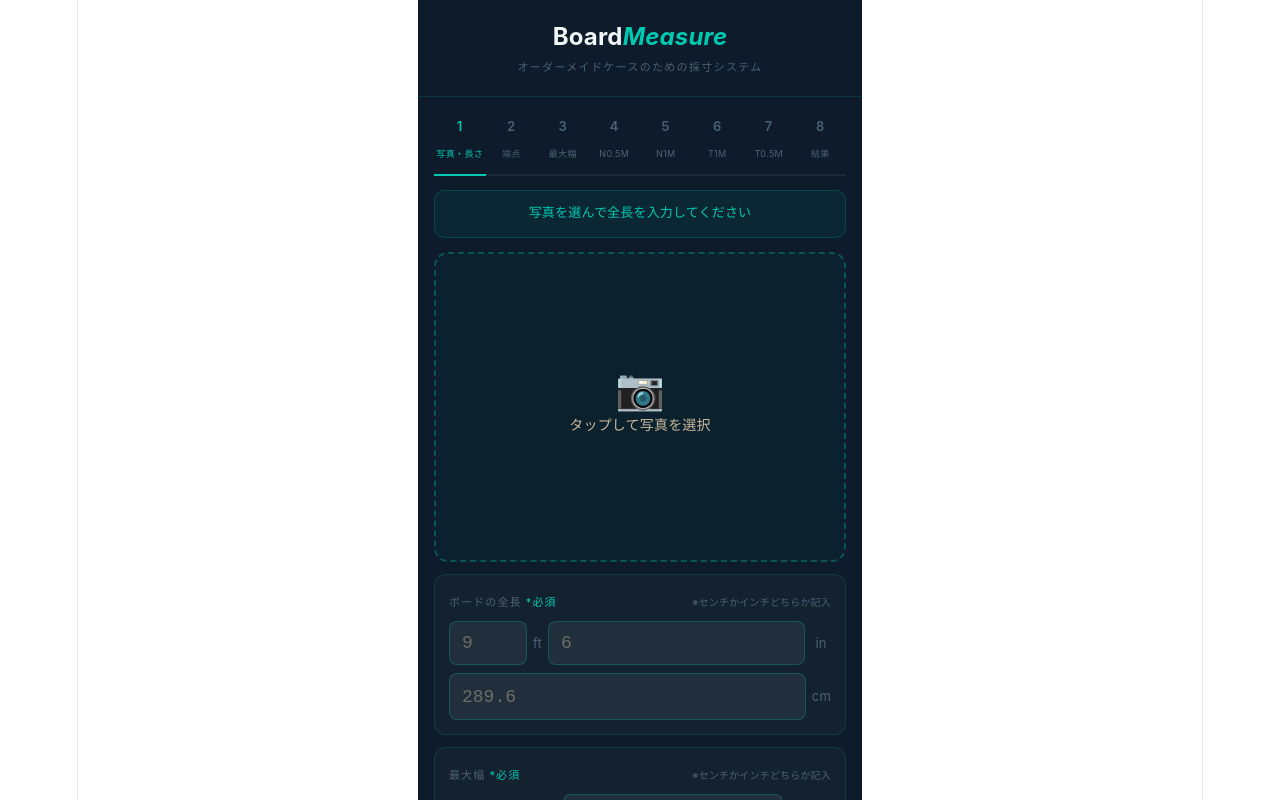
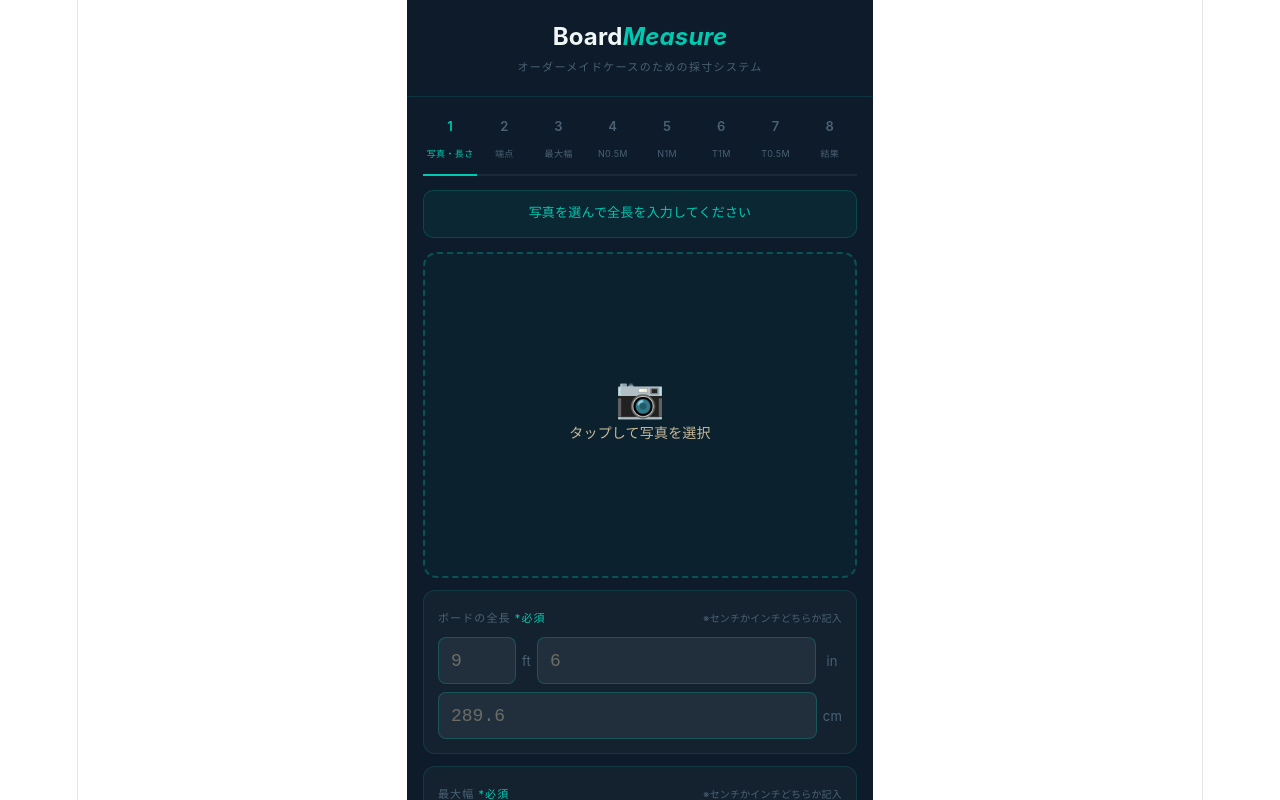
Before and after one commit to Kc1r01/surfboard-measure, a React (Vite) app: page / in a window 1280 px wide. Shown: the top 800 px of the page. Built offline with nearby package versions, Linux system fonts and the light colour scheme.

Commit message:
Add pin tail / tail width feature (steps 7-9)

```diff
--- a/src/App.jsx
+++ b/src/App.jsx
@@ -241,9 +241,6 @@ export default function App() {
   useEffect(()=>{
     const meta = document.querySelector('meta[name="viewport"]');
     if (meta) meta.setAttribute('content','width=device-width, initial-scale=1, maximum-scale=1, user-scalable=no');
-    return ()=>{
-      if (meta) meta.setAttribute('content','width=device-width, initial-scale=1');
-    };
   },[]);
 
   useEffect(() => {
@@ -526,9 +523,9 @@ export default function App() {
             {/* 両行を同じ幅のwrapperに入れてcm行の右端にft/in行を揃える */}
             <div>
               <div style={{display:'flex',gap:6,alignItems:'center',marginBottom:8}}>
-                <input type="text" inputMode="numeric" placeholder="9" value={lenFt} onChange={e=>onLenFtChange(e.target.value)} autoComplete="off" style={{...inputSt,width:52,flex:'none',fontSize:18}} />
+                <input type="text" inputMode="numeric" placeholder="9" value={lenFt} onChange={e=>onLenFtChange(e.target.value)} autoComplete="off" style={{...inputSt,width:52,flex:'none',fontSize:20}} />
                 <span style={{color:C.muted,fontSize:13,flexShrink:0}}>ft</span>
-                <input type="text" inputMode="decimal" placeholder="6" value={lenIn} onChange={e=>onLenInChange(e.target.value)} autoComplete="off" style={{...inputSt,fontSize:18,flex:1,minWidth:0}} />
+                <input type="text" inputMode="decimal" placeholder="6" value={lenIn} onChange={e=>onLenInChange(e.target.value)} autoComplete="off" style={{...inputSt,fontSize:20,flex:1,minWidth:0}} />
                 <span style={{color:C.muted,fontSize:13,flexShrink:0,width:20}}>in</span>
               </div>
               <div style={{display:'flex',gap:6,alignItems:'center'}}>
```
